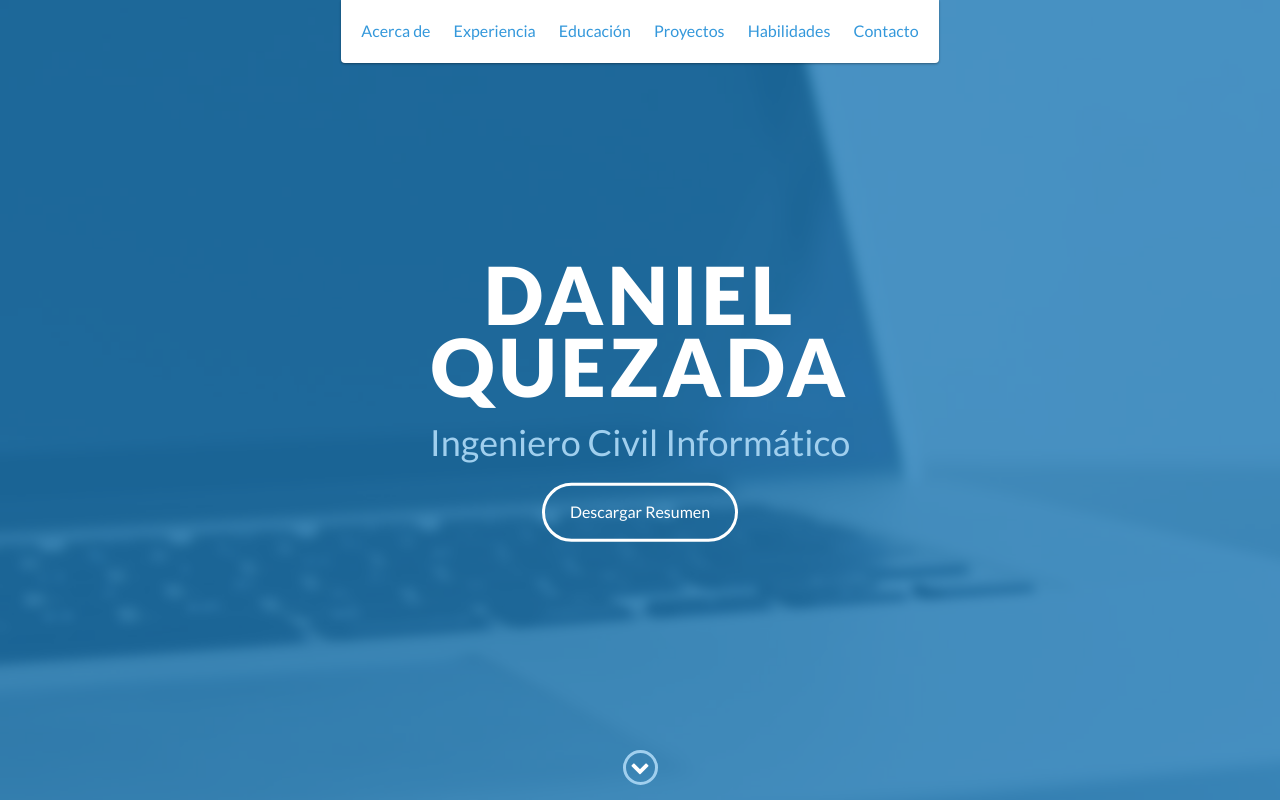
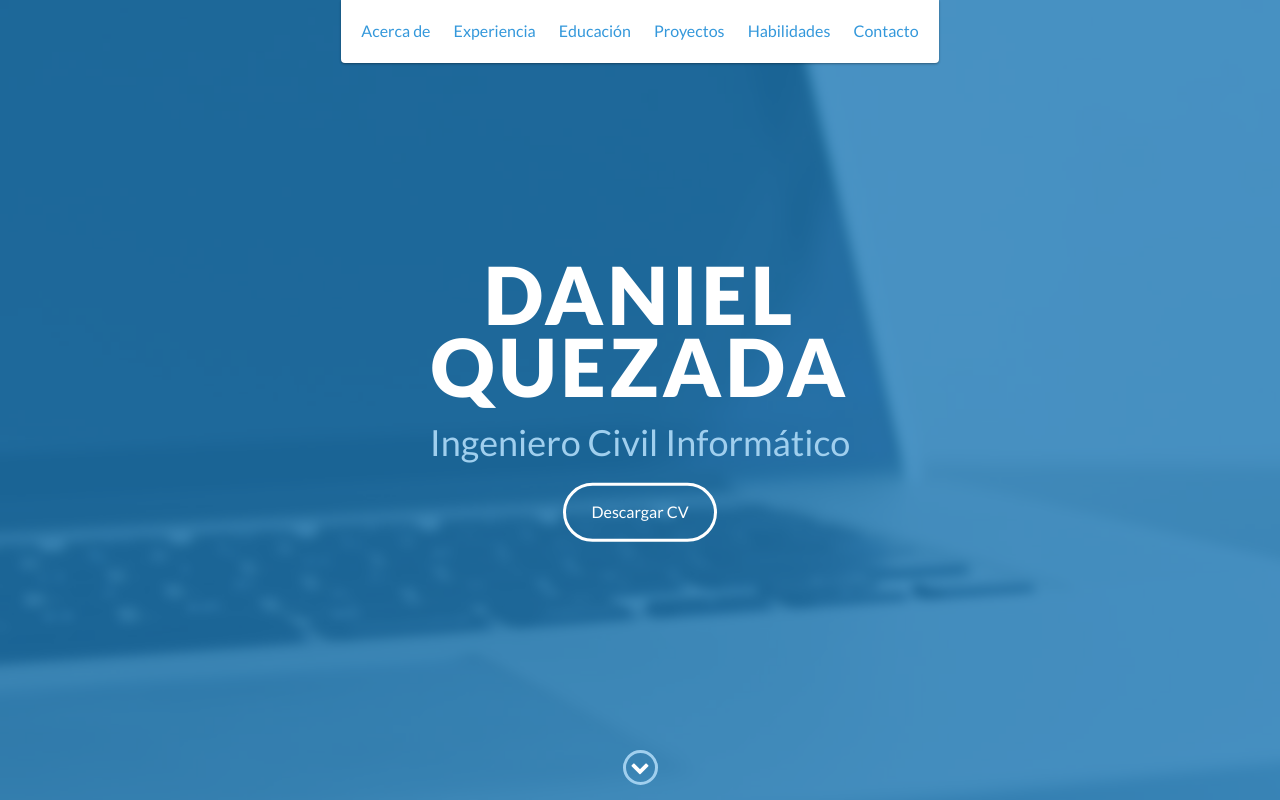
Before and after one commit to danielmqp/portafolio, a website: page index.html in a window 1280 px wide. Shown: the top 800 px of the page. Drawn offline with nearby package versions, Linux system fonts and the light colour scheme.

Commit message:
Cambios menores en index.

```diff
--- a/index.html
+++ b/index.html
@@ -5,7 +5,7 @@
     <meta charset="utf-8">
     <meta http-equiv="X-UA-Compatible" content="IE=edge">
     <meta name="viewport" content="width=device-width, initial-scale=1">
-    <title>Daniel Quezada</title>
+    <title>Daniel Quezada Pizarro</title>
     <link rel="shortcut icon" href="favicon.ico" type="image/x-icon">
     <link rel="icon" href="favicon.ico" type="image/x-icon">
     <link href="https://fonts.googleapis.com/css?family=Lato:300,400,700,900" rel="stylesheet">
@@ -51,7 +51,7 @@
             <h1>Daniel Quezada</h1>
             <h2>Ingeniero Civil Informático</h2>
             <a href="documents/CV_Daniel_Quezada_Pizarro.pdf" download="CV_Daniel_Quezada_Pizarro"
-                class="btn-rounded-white">Descargar Resumen</a>
+                class="btn-rounded-white">Descargar CV</a>
         </div>
         <!-- End #lead-content -->
 
```
